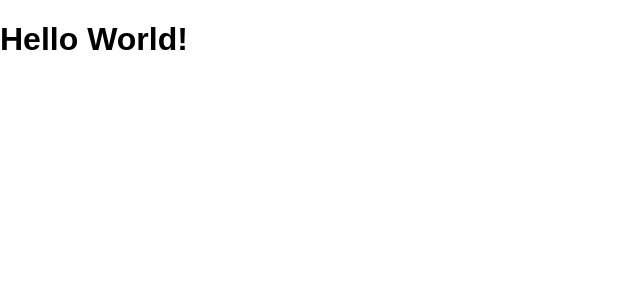
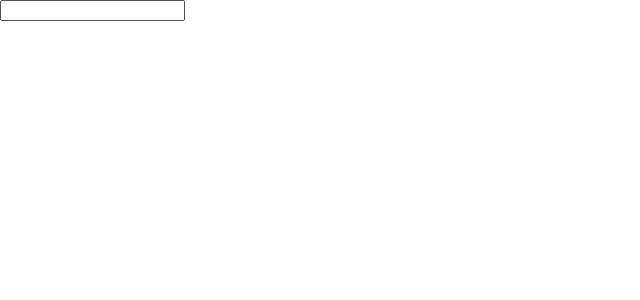
Before and after one commit to TsunaH/udemy-react-redux-crud-application, a React (Create React App) app: page / in a window 1280 px wide. Shown: the top 300 px of the page, without its empty margins (0-640 px from the left). Built offline with nearby package versions, Linux system fonts and the light colour scheme.

Commit message:
larn jsx syntax

```diff
--- a/src/App.js
+++ b/src/App.js
@@ -1,6 +1,25 @@
-
+import React, { Component } from 'react';
+/*
 function App() {
-  return (<div><h1>Hello World!</h1></div>);
+  return (<div>Hello World!</div>);
 }
-
+*/
+class App extends Component{
+/*
+  render() {
+   const change = "Hello Japan";
+   const dom = <h1 className="test">{change}</h1>;
+   return dom;
+*/
+/*
+   return React.createElement(
+	"h1",
+	null,
+	"Hello, World"
+   );
+*/
+  render() {
+    return <input type="text" onClick={() => {console.log("text click")}}     />;
+  }
+}
 export default App;
```
